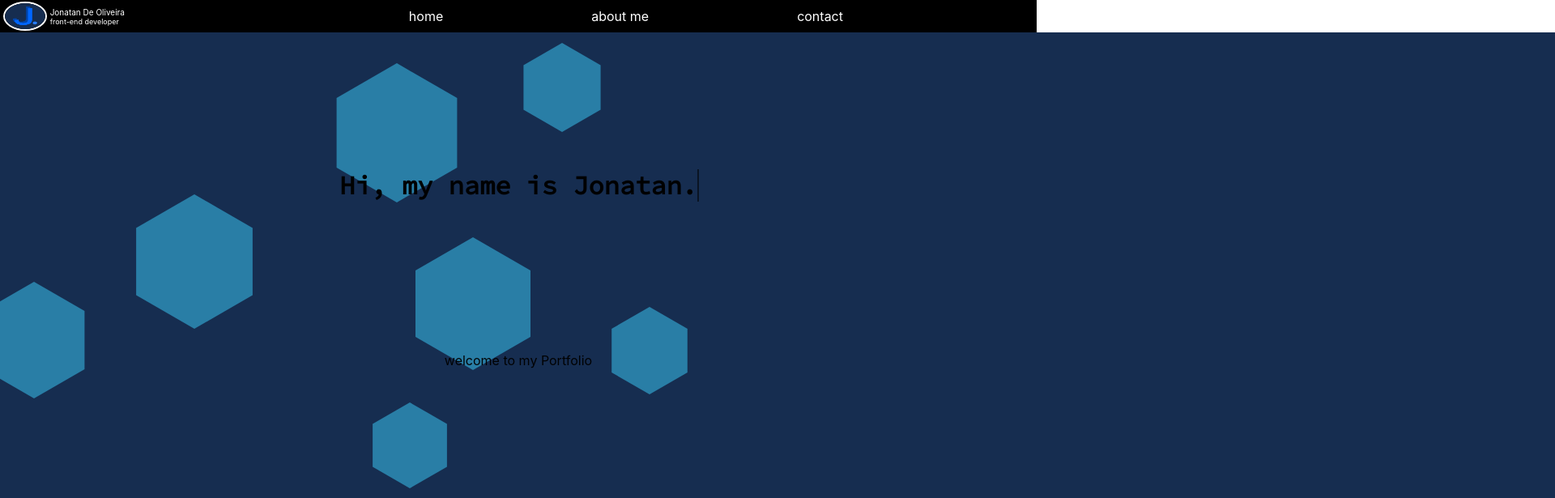
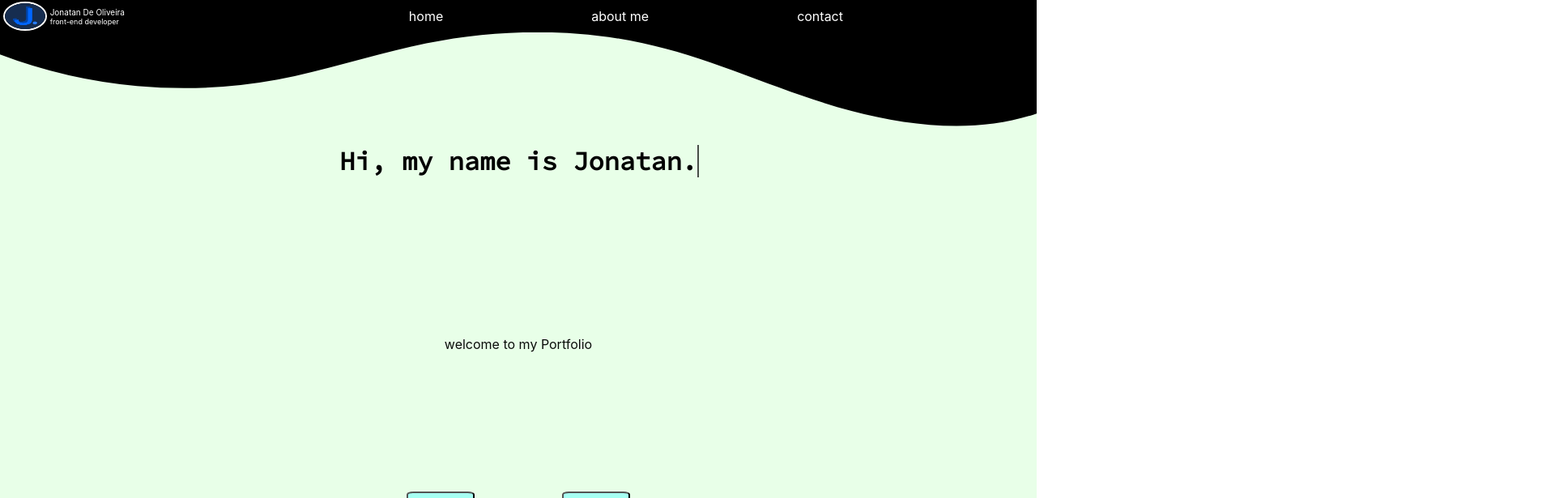
Before and after one commit to jhonis95/portfolio, a React (Create React App) app: page / in a window 1280 px wide. Shown: the top 615 px of the page at 81% size, 1920 px wide, since content can reach past the window. Built offline with nearby package versions, Linux system fonts and the light colour scheme.

Commit message:
re-organize the home component with new svg and color scheme

```diff
--- a/src/comps/about.js
+++ b/src/comps/about.js
@@ -3,7 +3,7 @@
 class About extends React.Component{
     render(){
         return(
-            <>
+            <div>
                 <h2>About Me</h2>
                 <img src="" alt="my picture"/>
                 <p>Hi my name is Jonatan, I born in 1995 in Brazil. I am a graduate in computer science that is studing to become a front-end engineer.</p>
@@ -11,7 +11,7 @@
                 <p>I always wanted to live outside my country and have a contact with new cultures and languages, that's why i accept a scholarship to do my university in South Korea, there i learn two languages and got my bachelor's degree in Computer Science. Was a great experience and i don't regret of my decision to leave my country to study.</p>
                 <img src="" alt="picture working"/>
                 <p>In my experience of work in group i already was the manager/leader and the comandado, i have a very calm personality so i use to not get in conflict to my coworker and superiors, if i have some thing to say, i will try to say it in the more respectful and understanding way possible.</p>
-            </>
+            </div>
         );
     }
 }
--- a/src/comps/home.js
+++ b/src/comps/home.js
@@ -32,7 +32,7 @@
     render(){//resolve the warning
         return(
             <main className="home">
-                <HomeBackgroud backgroudColor="#162d50"/>
+                <HomeBackgroud/>
                 <h1>Hi, my name is Jonatan.</h1>
                 <p>welcome to my Portfolio</p>
                 <div className="btnContainer">
--- a/src/comps/homeBackgroud.js
+++ b/src/comps/homeBackgroud.js
@@ -4,24 +4,9 @@
     render(){
         return(
             <div className="svgContainer">
-                <svg id="visual" viewBox="0 0 1920 1000" width="1920" height="1000" xmlns="http://www.w3.org/2000/svg" xmlnsxlink="http://www.w3.org/1999/xlink" version="1.1" >
-                 <rect width="1920" height="1000" fill={this.props.backgroudColor}></rect>
-                 <g><g transform="translate(490 124)">
-                     <path d="M0 -85.9L74.4 -42.9L74.4 42.9L0 85.9L-74.4 42.9L-74.4 -42.9Z" fill="#297EA6"></path>
-                 </g><g transform="translate(584 335)">
-                     <path d="M0 -82L71 -41L71 41L0 82L-71 41L-71 -41Z" fill="#297EA6"></path>
-                 </g><g transform="translate(240 283)"
-                     ><path d="M0 -83L71.9 -41.5L71.9 41.5L0 83L-71.9 41.5L-71.9 -41.5Z" fill="#297EA6"></path>
-                 </g><g transform="translate(506 510)">
-                     <path d="M0 -53L45.9 -26.5L45.9 26.5L0 53L-45.9 26.5L-45.9 -26.5Z" fill="#297EA6"></path>
-                 </g><g transform="translate(802 393)">
-                     <path d="M0 -54L46.8 -27L46.8 27L0 54L-46.8 27L-46.8 -27Z" fill="#297EA6"></path>
-                 </g><g transform="translate(694 68)">
-                     <path d="M0 -55L47.6 -27.5L47.6 27.5L0 55L-47.6 27.5L-47.6 -27.5Z" fill="#297EA6"></path>
-                 </g><g transform="translate(42 380)">
-                     <path d="M0 -72L62.4 -36L62.4 36L0 72L-62.4 36L-62.4 -36Z" fill="#297EA6"></path>
-                 </g></g>
-            </svg>
+                <svg data-name="curve" xmlns="http://www.w3.org/2000/svg" viewBox="0 0 1200 120" preserveAspectRatio="none">
+                    <path d="M321.39,56.44c58-10.79,114.16-30.13,172-41.86,82.39-16.72,168.19-17.73,250.45-.39C823.78,31,906.67,72,985.66,92.83c70.05,18.48,146.53,26.09,214.34,3V0H0V27.35A600.21,600.21,0,0,0,321.39,56.44Z" class="shape-fill"></path>
+                </svg>
             </div>
         );
     }
--- a/src/comps/style/home.css
+++ b/src/comps/style/home.css
@@ -6,7 +6,8 @@
     align-items: center;
     justify-content: space-evenly;
     width: 100%;
-    height: 95vh;
+    height: 100vh;
+    background-color: #e8ffe8;
 }
 .btnContainer{
     display: flex;
@@ -18,8 +19,8 @@
     transition: all ease 0.3s;
     border-radius: 10%;
     font-size: small;
-    background-color: blue;
-    color: white;
+    background-color:#a6fff2;
+    color: black;
 }
 .home button:hover{
     transform: scale(1.1);
@@ -42,7 +43,7 @@
     bottom: 0;
 }
 .home h1::before{
-    background-color:white;
+    background-color:#e8ffe8;
     animation: typewrite 4s steps(23) 0.5s forwards;
 }
 .home h1::after{
--- a/src/comps/style/homeBackgroud.css
+++ b/src/comps/style/homeBackgroud.css
@@ -1,9 +1,18 @@
 .svgContainer{
+    padding-top: 4.8vh;
+    top: 0;
+    left: 0;
     width: 100%;
-    height: 95vh;
-    z-index: -1;
+    overflow: hidden;
+    line-height: 0;
     position: absolute;
 }
-#visual{
-    z-index: -1;
+#curve{
+    position: relative;
+    display: block;
+    width: calc(100% + 1.3px);
+    height: 10px;
 }
+.shape-fill{
+    fill: black;
+}
--- a/src/comps/style/navBar.css
+++ b/src/comps/style/navBar.css
@@ -5,6 +5,8 @@
     display: flex;
     flex-direction: row;
     align-items: center;
+    position: absolute;
+    z-index: 2;
 }
 .navBtn{
     display: flex;
```
Also changed, not shown: src/comps/style/images/homeImg.svg (deleted). Lines whose indentation alone changed are shown as unchanged.
